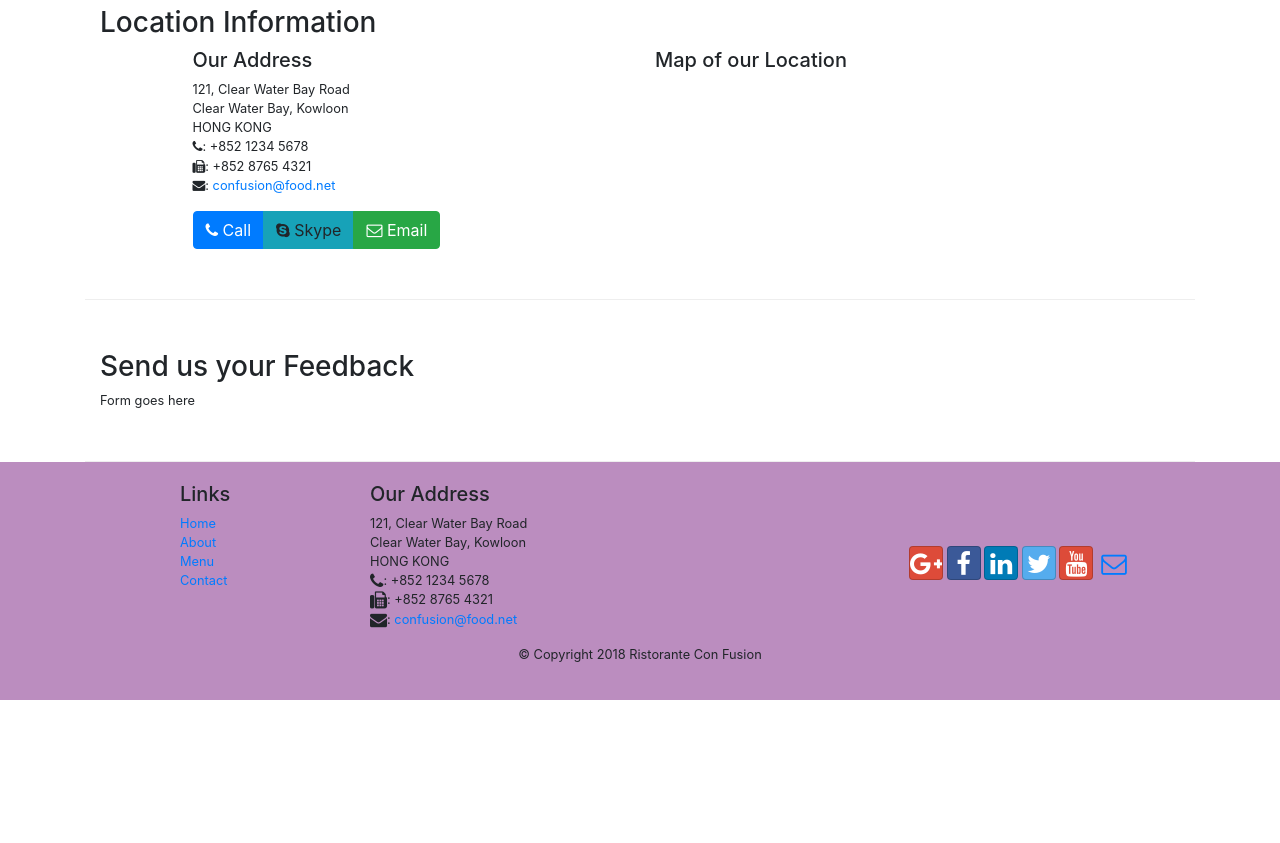
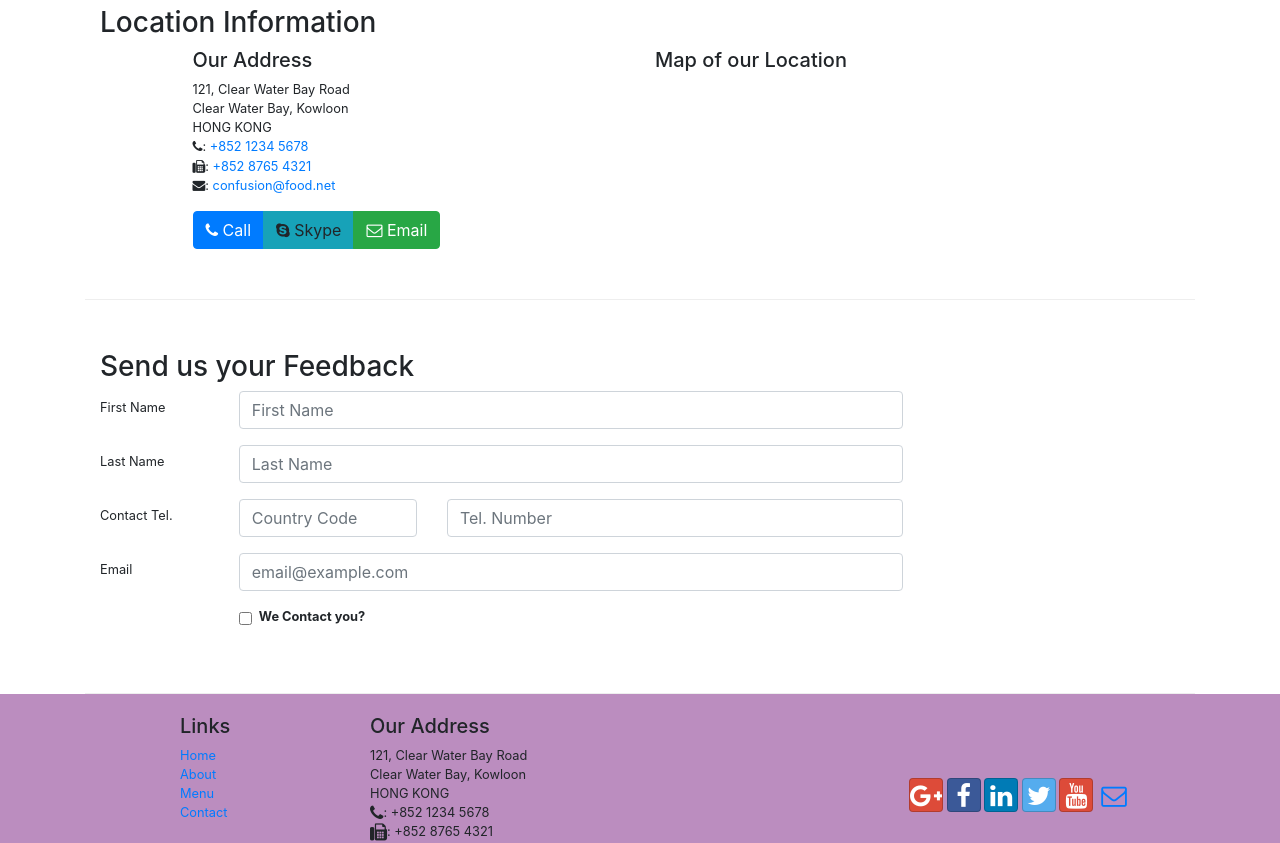
Before and after one commit to Vincent-Aboagye/bootTrap4_test, a website: page contactus.html in a window 1280 px wide. Shown: the part 420-1263 px from the top of the page. Before the commit the page ends 1120 px from the top, so only its background shows below. Drawn offline with nearby package versions, Linux system fonts and the light colour scheme; a web font is replaced by a local one.

Commit message:
forms in progress

```diff
--- a/contactus.html
+++ b/contactus.html
@@ -73,8 +73,8 @@
 		              121, Clear Water Bay Road<br>
 		              Clear Water Bay, Kowloon<br>
 		              HONG KONG<br>
-		              <i class="fa fa-phone"></i>: +852 1234 5678<br>
-		              <i class="fa fa-fax"></i>: +852 8765 4321<br>
+		              <i class="fa fa-phone"></i>: <a  href="tel:+85212345678">+852 1234 5678</a><br>
+		              <i class="fa fa-fax"></i>: <a  href="tel:+852 8765 4321">+852 8765 4321</a><br>
 		              <i class="fa fa-envelope"></i>:
                         <a href="mailto:confusion@food.net">confusion@food.net</a>
 		           </address>
@@ -96,7 +96,49 @@
               <h3>Send us your Feedback</h3>
            </div>
             <div class="col-12 col-md-9">
-                Form goes here
+               <form>
+                   <div class="form-group row">
+                        <label for="firstname" class="col-md-2 col-form-label">First Name</label>
+                        <div class="col-md-10">
+                            <input type="text" class="form-control" id="firstname" name="firstname"
+                            placeholder="First Name">
+                        </div>
+                   </div>
+                   <div class="form-group row">
+                    <label for="lastname" class="col-md-2 col-form-label">Last Name</label>
+                    <div class="col-md-10">
+                        <input type="text" class="form-control" id="lastname" name="lastname"
+                        placeholder="Last Name">
+                    </div>
+               </div>
+               <div class="form-group row">
+                <label for="telnum" class="col-12 col-md-2 col-form-label">Contact Tel.</label>
+                <div class="col-5 col-md-3">
+                    <input type="tel" class="form-control" id="countrycode" name="countrycode"
+                    placeholder="Country Code">
+                </div>
+                    <div class="col-7 col-md-7">
+                    <input type="tel" class="form-control" id="telnum" name="telnum"
+                    placeholder="Tel. Number">
+                </div>
+           </div>
+           <div class="form-group row">
+            <label for="emailid" class="col-md-2 col-form-label">Email</label>
+            <div class="col-md-10">
+                <input type="email" class="form-control" id="emailid" name="emailid"
+                placeholder="email@example.com">
+            </div>
+       </div>
+
+             <div class="form-group row">
+                <div class="col-md-6 offset-md-2">
+                    <div class="form-check">
+                        <input type="checkbox" class="form-check-input" name="approve" id="approve" value="">
+                        <label class="form-check-label" for="approve"><strong>We Contact you?</strong></label>
+                    </div>
+                </div>
+                </div>
+               </form>
             </div>
              <div class="col-12 col-md">
             </div>
```
